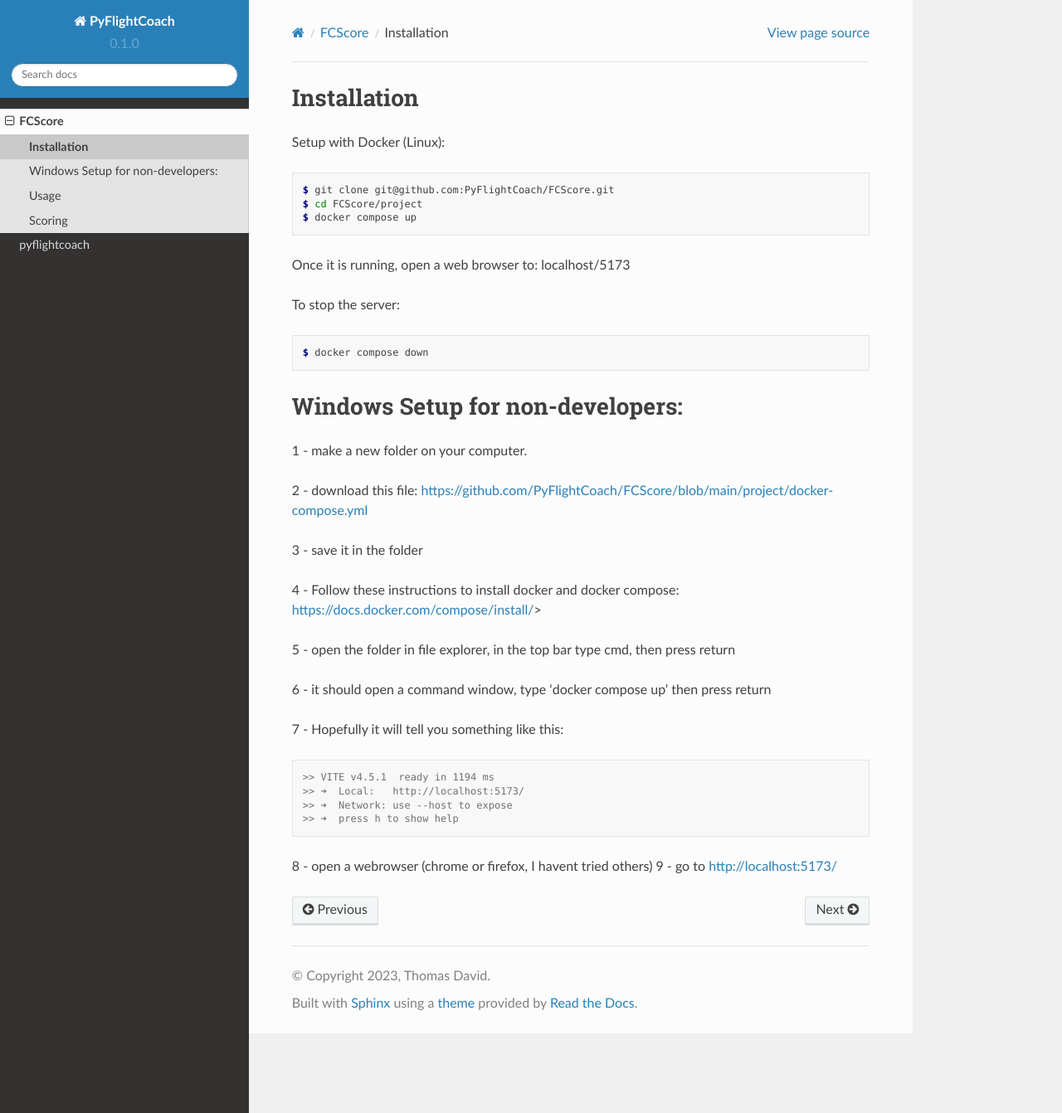
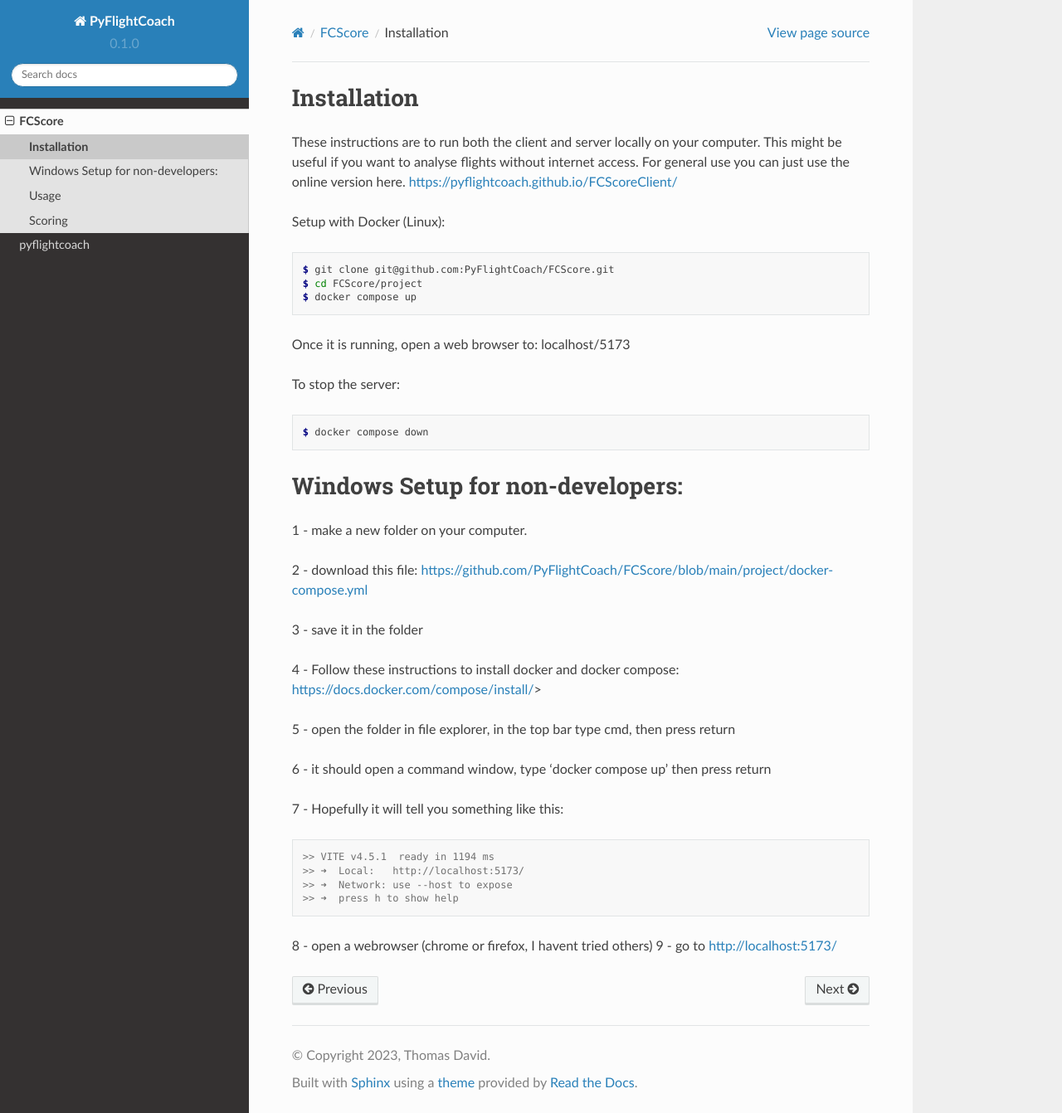
Before and after one commit to PyFlightCoach/PFCDocumentation, a Sphinx documentation site: the page built from docs/source/fcscore/installation.rst, in a window 1280 px wide and 1342 px high. Shown: the whole window at 83% size. Built offline with Sphinx 7.4.7 and the Read the Docs theme 2.0.0, drawn with Linux system fonts in a browser that asks for light colours; pages that are not in the unit, such as notebooks, are missing from menus.

Commit message:
link gh pages

```diff
--- a/docs/source/fcscore/index.rst
+++ b/docs/source/fcscore/index.rst
@@ -3,7 +3,9 @@
 FCScore
 =======
 
-FCScore is a tool for automatic judging of precision aerobatics.
+FCScore is a tool for automatic judging of precision aerobatics. You can use FCScore from the following link:
+
+https://pyflightcoach.github.io/FCScoreClient/
 
 The program consists of this web interface and an analysis server. We have a public analysis server running in the UK, but it could get very slow especially at busy times. For a better experience and to reduce the load on our server you can run the analysis server on your computer. To do this first install Docker and start it running, then run the following command in a terminal:
 
--- a/docs/source/fcscore/installation.rst
+++ b/docs/source/fcscore/installation.rst
@@ -2,6 +2,8 @@
 
 Installation
 ------------
+
+These instructions are to run both the client and server locally on your computer. This might be useful if you want to analyse flights without internet access. For general use you can just use the online version here. https://pyflightcoach.github.io/FCScoreClient/
 
 Setup with Docker (Linux):
 
```
